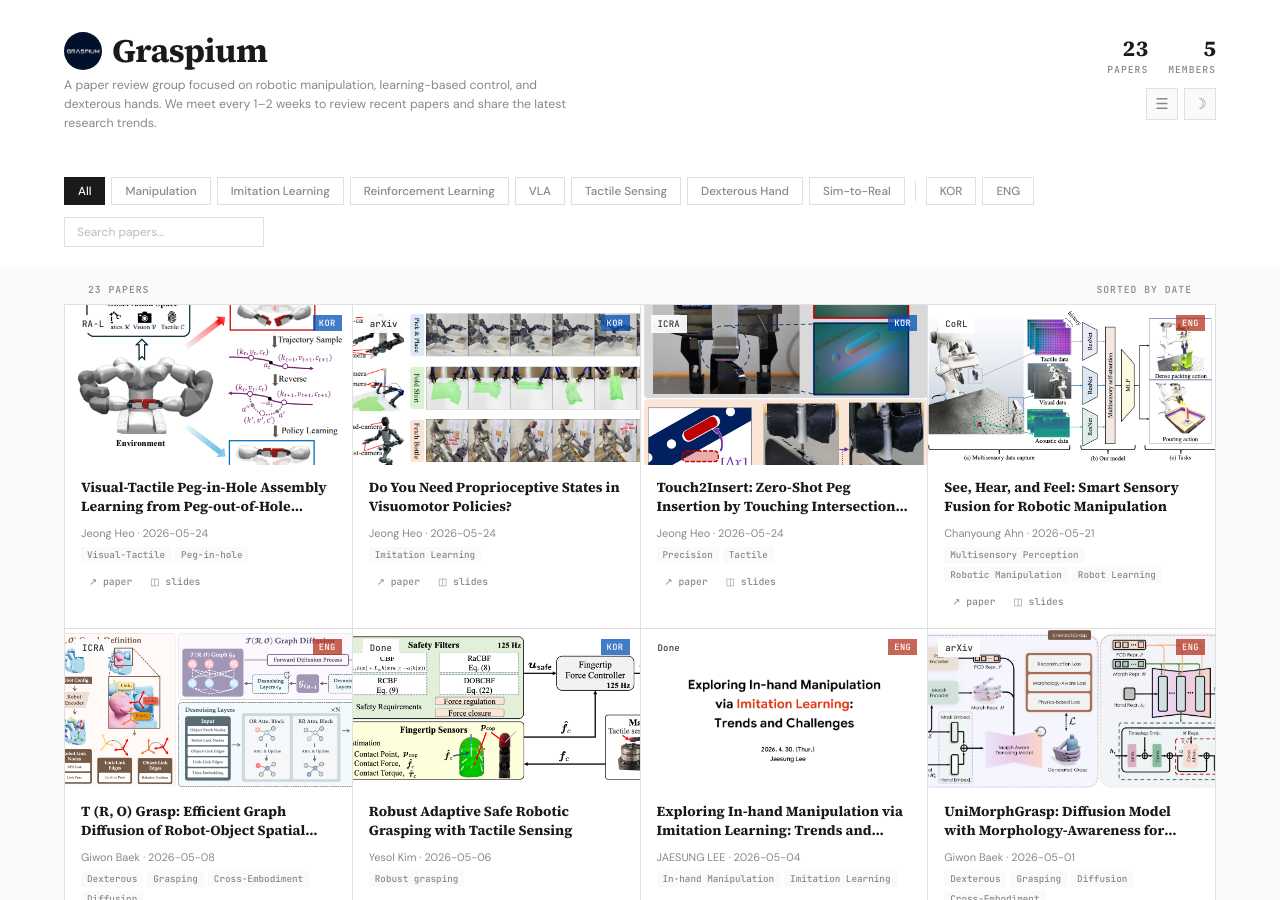
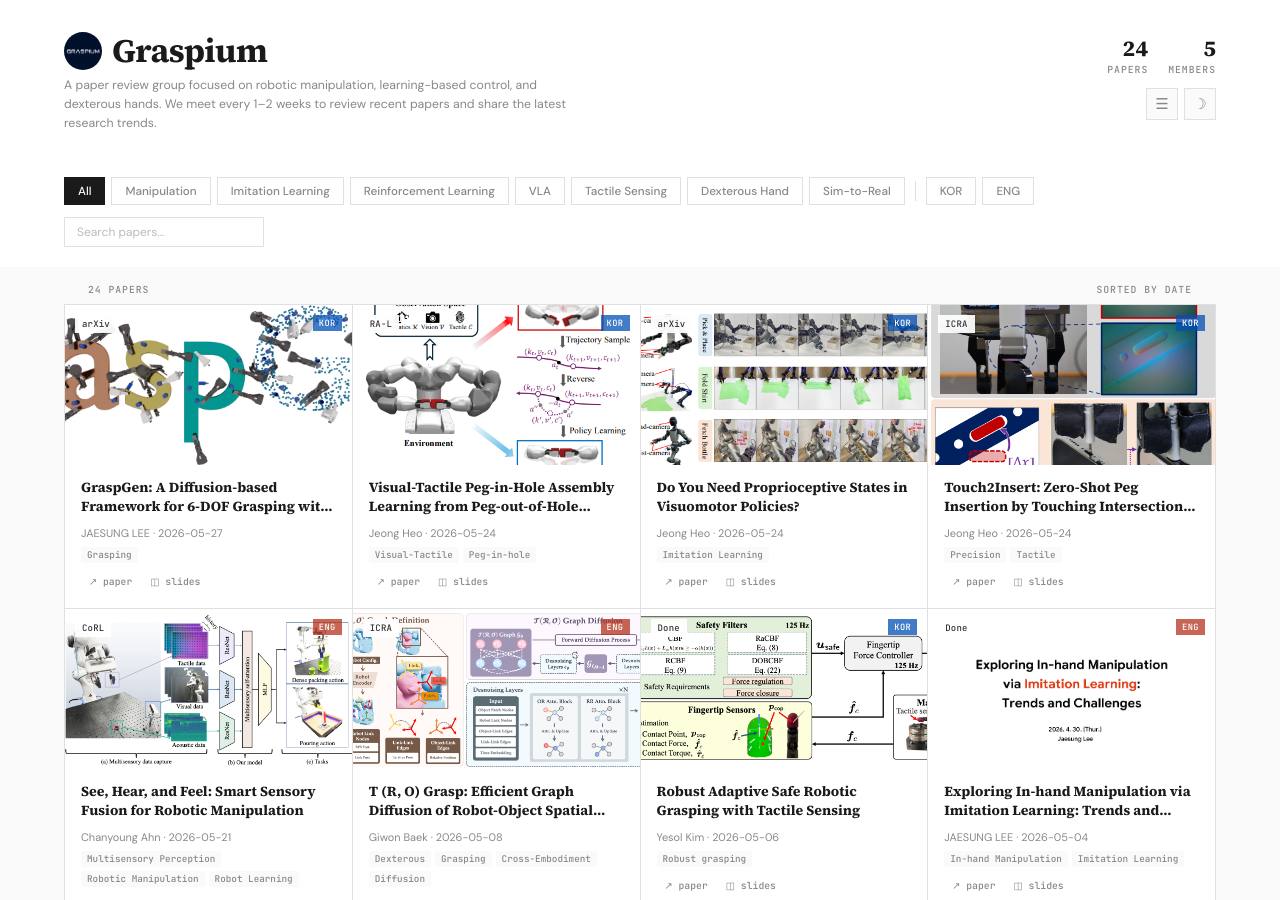
Before and after one commit to graspium-official/graspium-official.github.io, a Jekyll site: the page built from index.html, in a window 1280 px wide and 900 px high. Built offline with Jekyll 4.4.1, drawn with Linux system fonts in a browser that asks for light colours.

Commit message:
Add paper js-005: GraspGen: A Diffusion-based Framework for 6-DOF Grasping with On-Generator Training

```diff
--- a/_data/papers.yml
+++ b/_data/papers.yml
@@ -412,3 +412,21 @@
   paper: "https://arxiv.org/abs/2604.20712"
   thumbnail: "assets/thumbnails/hj-004.png"
   slides: "https://drive.google.com/file/d/10Ci06M6LoMBXxfM3-m_VT7SWOT9Ra45P/view?usp=drive_link"
+
+- id: "js-005"
+  title: "GraspGen: A Diffusion-based Framework for 6-DOF Grasping with On-Generator Training"
+  authors: "Adithyavairavan.M    Balakumar.S    Clemens Eppner et al."
+  venue: "arXiv"
+  date: "2026-05-27"
+  field: "grasping"
+  lang: "kor"
+  keywords:
+    - "Grasping"
+  presenter: "JAESUNG LEE"
+  status: "pending"
+  tldr: |
+    1. Cad reconstruction use by point cloud
+    2. Generator and Discreminator made in simulation
+  paper: "https://arxiv.org/abs/2507.13097"
+  thumbnail: "assets/thumbnails/js-005.png"
+  slides: "https://drive.google.com/file/d/1dp-btb2gFnjRq2947GA30g4kKFn9dY2t/view?usp=drive_link"
```
Also changed, not shown: assets/thumbnails/js-005.png (added).
